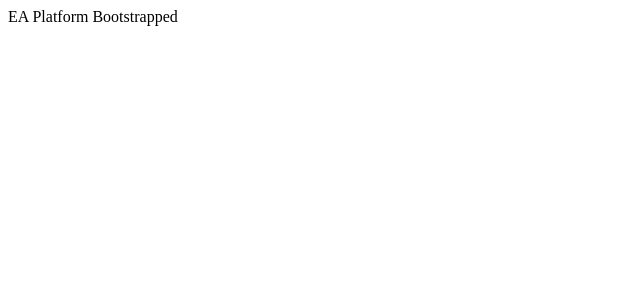
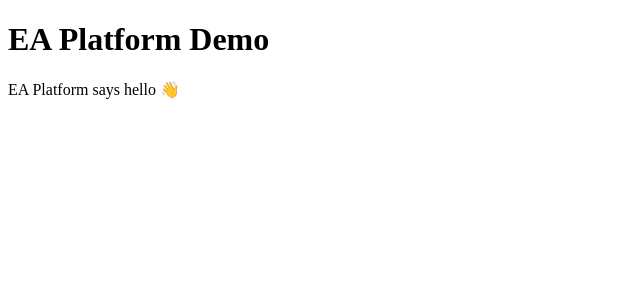
Before and after one commit to Ph1Eashan/ea-platform, a React (Vite) app: page / in a window 1280 px wide. Shown: the top 300 px of the page, without its empty margins (0-640 px from the left). Built offline with nearby package versions, Linux system fonts and the light colour scheme.

Commit message:
Phase 1.5: first page rendered via layout engine and widget registry

```diff
--- a/src/EashanApp.tsx
+++ b/src/EashanApp.tsx
@@ -1,3 +1,11 @@
+import { renderLayout } from "./layout/layoutEngine";
+import { demoPage } from "./pages/demo/page";
+
 export function EashanApp() {
-  return <div>EA Platform Bootstrapped</div>;
+  return (
+    <div>
+      <h1>{demoPage.page.title}</h1>
+      {renderLayout(demoPage.layout)}
+    </div>
+  );
 }
--- a/src/main.tsx
+++ b/src/main.tsx
@@ -1,9 +1,14 @@
-import { StrictMode } from "react";
-import { createRoot } from "react-dom/client";
+import React from "react";
+import ReactDOM from "react-dom/client";
 import { EashanApp } from "./EashanApp";
+import { registerWidget } from "./widgets/widgetRegistry";
+import { TextWidget } from "./widgets/TextWidget";
 
-createRoot(document.getElementById("root")!).render(
-  <StrictMode>
+// explicit registration (engine rule)
+registerWidget("text", TextWidget);
+
+ReactDOM.createRoot(document.getElementById("root")!).render(
+  <React.StrictMode>
     <EashanApp />
-  </StrictMode>
+  </React.StrictMode>
 );
--- /dev/null
+++ b/src/pages/demo/page.ts
@@ -0,0 +1,16 @@
+import type { PageConfig } from "../../schema/page.types";
+
+export const demoPage: PageConfig = {
+  page: {
+    title: "EA Platform Demo",
+  },
+  layout: {
+    type: "stack",
+    children: [
+      {
+        type: "widget",
+        widget: "text",
+      },
+    ],
+  },
+};
--- /dev/null
+++ b/src/widgets/TextWidget.tsx
@@ -0,0 +1,5 @@
+import type { WidgetConfig } from "../schema/widget.types";
+
+export function TextWidget(_props: WidgetConfig) {
+  return <p>EA Platform says hello 👋</p>;
+}
```
